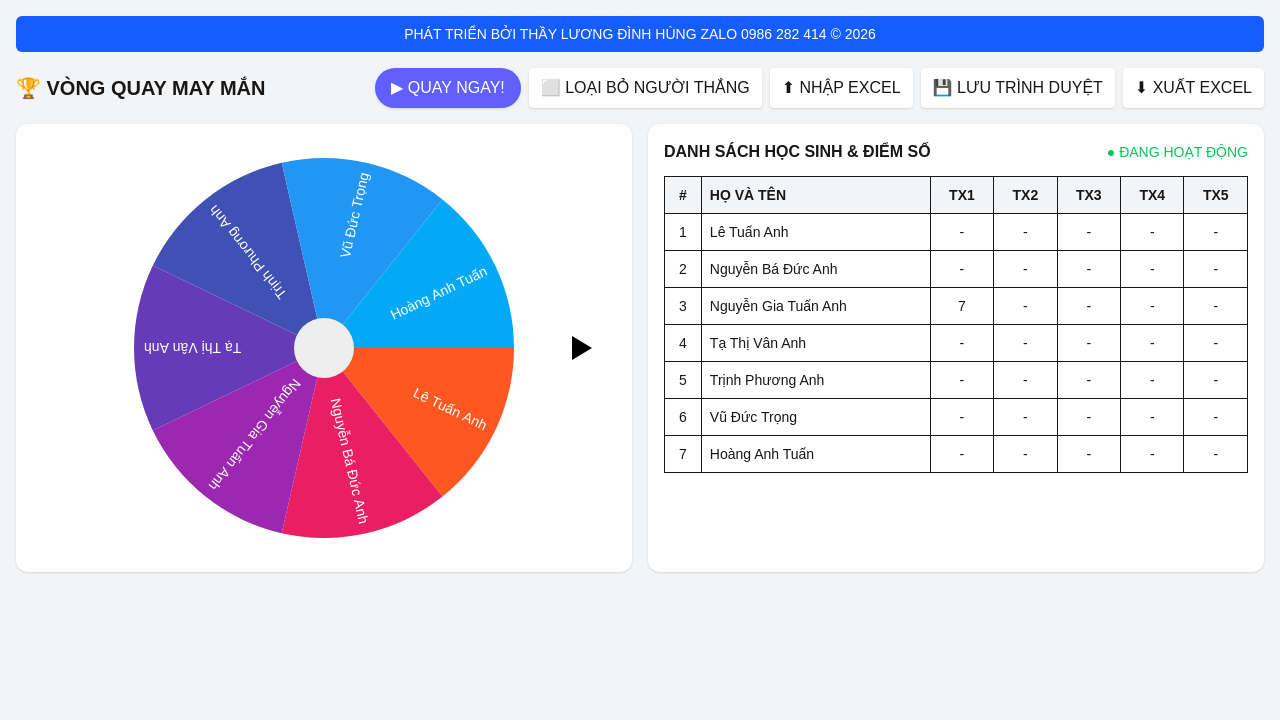
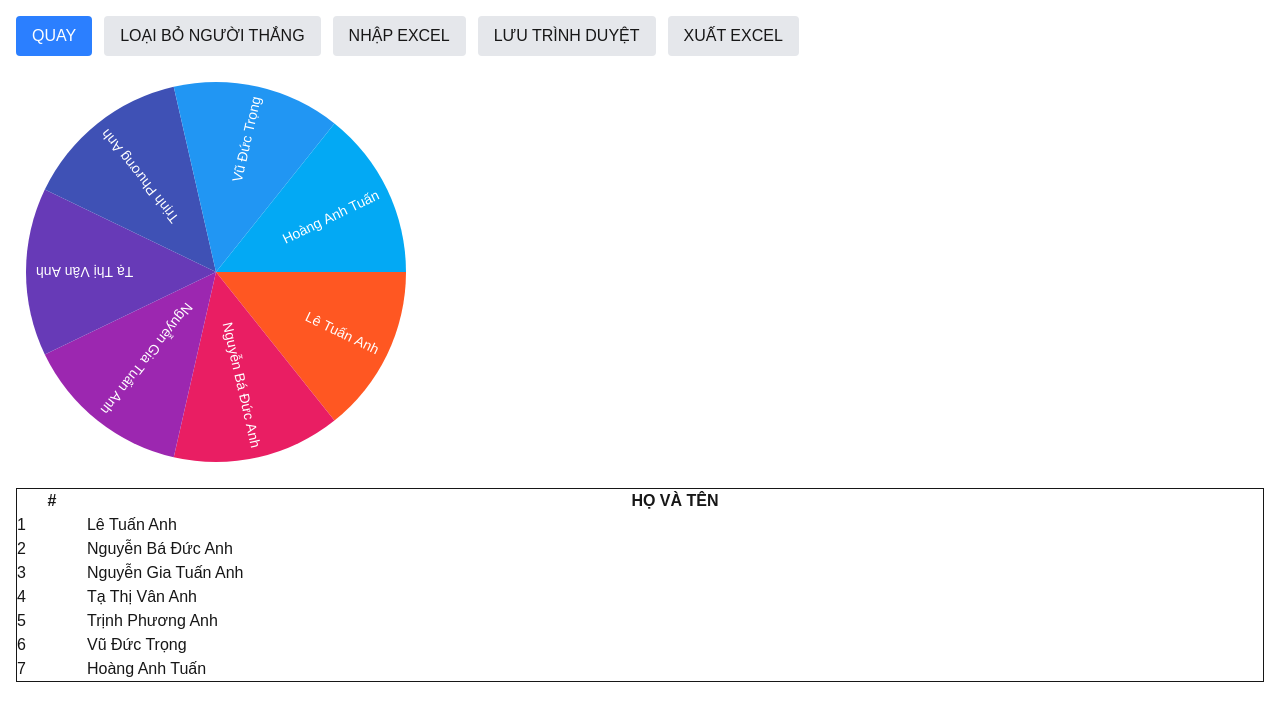
Before and after one commit to ldhpm2/lucky-wheel1, a Next.js app: page / in a window 1280 px wide. Shown: the top 720 px of the page. Built offline with nearby package versions, Linux system fonts and the light colour scheme.

Commit message:
Update page.tsx

```diff
--- a/app/page.tsx
+++ b/app/page.tsx
@@ -1,32 +1,33 @@
 "use client";
 
 import { useEffect, useRef, useState } from "react";
+import * as XLSX from "xlsx";
 
-const students = [
-  "Lê Tuấn Anh",
-  "Nguyễn Bá Đức Anh",
-  "Nguyễn Gia Tuấn Anh",
-  "Tạ Thị Vân Anh",
-  "Trịnh Phương Anh",
-  "Vũ Đức Trọng",
-  "Hoàng Anh Tuấn",
-];
-
-const colors = [
-  "#ff5722",
-  "#e91e63",
-  "#9c27b0",
-  "#673ab7",
-  "#3f51b5",
-  "#2196f3",
-  "#03a9f4",
-];
+type Student = {
+  name: string;
+  scores: string[];
+};
 
 export default function Page() {
   const canvasRef = useRef<HTMLCanvasElement>(null);
+
+  const [students, setStudents] = useState<Student[]>([
+    { name: "Lê Tuấn Anh", scores: ["-", "-", "-", "-", "-"] },
+    { name: "Nguyễn Bá Đức Anh", scores: ["-", "-", "-", "-", "-"] },
+    { name: "Nguyễn Gia Tuấn Anh", scores: ["7", "-", "-", "-", "-"] },
+    { name: "Tạ Thị Vân Anh", scores: ["-", "-", "-", "-", "-"] },
+    { name: "Trịnh Phương Anh", scores: ["-", "-", "-", "-", "-"] },
+    { name: "Vũ Đức Trọng", scores: ["-", "-", "-", "-", "-"] },
+    { name: "Hoàng Anh Tuấn", scores: ["-", "-", "-", "-", "-"] },
+  ]);
+
+  const [winner, setWinner] = useState<number | null>(null);
   const [angle, setAngle] = useState(0);
   const [spinning, setSpinning] = useState(false);
 
+  const colors = ["#ff5722", "#e91e63", "#9c27b0", "#673ab7", "#3f51b5", "#2196f3", "#03a9f4"];
+
+  // 🎡 DRAW WHEEL
   const drawWheel = (ctx: CanvasRenderingContext2D) => {
     const size = 400;
     const radius = size / 2;
@@ -34,7 +35,7 @@ export default function Page() {
 
     ctx.clearRect(0, 0, size, size);
 
-    students.forEach((name, i) => {
+    students.forEach((s, i) => {
       const start = i * arc + angle;
       const end = start + arc;
 
@@ -44,37 +45,27 @@ export default function Page() {
       ctx.arc(radius, radius, radius - 10, start, end);
       ctx.fill();
 
-      // text
       ctx.save();
       ctx.translate(radius, radius);
       ctx.rotate(start + arc / 2);
       ctx.fillStyle = "#fff";
       ctx.font = "14px sans-serif";
       ctx.textAlign = "right";
-      ctx.fillText(name, radius - 20, 5);
+      ctx.fillText(s.name, radius - 20, 5);
       ctx.restore();
     });
-
-    // center
-    ctx.beginPath();
-    ctx.arc(radius, radius, 30, 0, 2 * Math.PI);
-    ctx.fillStyle = "#eee";
-    ctx.fill();
   };
 
   useEffect(() => {
-    const canvas = canvasRef.current;
-    if (!canvas) return;
-    const ctx = canvas.getContext("2d");
-    if (!ctx) return;
+    const ctx = canvasRef.current?.getContext("2d");
+    if (ctx && students.length > 0) drawWheel(ctx);
+  }, [angle, students]);
 
-    drawWheel(ctx);
-  }, [angle]);
+  // 🎯 SPIN
+  const spin = () => {
+    if (spinning || students.length === 0) return;
 
-  const spin = () => {
-    if (spinning) return;
     setSpinning(true);
-
     let velocity = Math.random() * 0.3 + 0.3;
 
     const animate = () => {
@@ -83,6 +74,13 @@ export default function Page() {
         velocity *= 0.97;
 
         if (velocity < 0.002) {
+          const arc = (2 * Math.PI) / students.length;
+          const index =
+            students.length -
+            Math.floor(((newAngle % (2 * Math.PI)) / arc)) -
+            1;
+
+          setWinner(index);
           setSpinning(false);
           return newAngle;
         }
@@ -95,94 +93,119 @@ export default function Page() {
     animate();
   };
 
+  // ❌ REMOVE WINNER
+  const removeWinner = () => {
+    if (winner === null) return;
+    const newList = students.filter((_, i) => i !== winner);
+    setStudents(newList);
+    setWinner(null);
+  };
+
+  // 💾 SAVE LOCAL
+  const saveData = () => {
+    localStorage.setItem("students", JSON.stringify(students));
+    alert("Đã lưu!");
+  };
+
+  // 📂 LOAD LOCAL
+  useEffect(() => {
+    const data = localStorage.getItem("students");
+    if (data) setStudents(JSON.parse(data));
+  }, []);
+
+  // 📥 IMPORT EXCEL
+  const importExcel = (e: any) => {
+    const file = e.target.files[0];
+    const reader = new FileReader();
+
+    reader.onload = (evt) => {
+      const wb = XLSX.read(evt.target?.result, { type: "binary" });
+      const sheet = wb.Sheets[wb.SheetNames[0]];
+      const json = XLSX.utils.sheet_to_json<any>(sheet);
+
+      const newStudents = json.map((row: any) => ({
+        name: row["HỌ VÀ TÊN"] || row["name"],
+        scores: ["-", "-", "-", "-", "-"],
+      }));
+
+      setStudents(newStudents);
+    };
+
+    reader.readAsBinaryString(file);
+  };
+
+  // 📤 EXPORT EXCEL
+  const exportExcel = () => {
+    const data = students.map((s, i) => ({
+      STT: i + 1,
+      "HỌ VÀ TÊN": s.name,
+      TX1: s.scores[0],
+      TX2: s.scores[1],
+      TX3: s.scores[2],
+      TX4: s.scores[3],
+      TX5: s.scores[4],
+    }));
+
+    const ws = XLSX.utils.json_to_sheet(data);
+    const wb = XLSX.utils.book_new();
+    XLSX.utils.book_append_sheet(wb, ws, "Students");
+
+    XLSX.writeFile(wb, "students.xlsx");
+  };
+
   return (
-    <div className="min-h-screen bg-gray-100 p-4">
-      {/* HEADER */}
-      <div className="bg-blue-600 text-white text-center py-2 rounded-md mb-4 text-sm">
-        PHÁT TRIỂN BỞI THẦY LƯƠNG ĐÌNH HÙNG ZALO 0986 282 414 © 2026
+    <div className="p-4">
+      {/* BUTTONS */}
+      <div className="flex gap-3 mb-4 flex-wrap">
+        <button onClick={spin} className="bg-blue-500 text-white px-4 py-2 rounded">
+          QUAY
+        </button>
+
+        <button onClick={removeWinner} className="bg-gray-200 px-4 py-2 rounded">
+          LOẠI BỎ NGƯỜI THẮNG
+        </button>
+
+        <label className="bg-gray-200 px-4 py-2 rounded cursor-pointer">
+          NHẬP EXCEL
+          <input type="file" hidden onChange={importExcel} />
+        </label>
+
+        <button onClick={saveData} className="bg-gray-200 px-4 py-2 rounded">
+          LƯU TRÌNH DUYỆT
+        </button>
+
+        <button onClick={exportExcel} className="bg-gray-200 px-4 py-2 rounded">
+          XUẤT EXCEL
+        </button>
       </div>
 
-      {/* TOP BAR */}
-      <div className="flex items-center justify-between mb-4">
-        <h1 className="text-xl font-bold flex items-center gap-2">
-          🏆 VÒNG QUAY MAY MẮN
-        </h1>
+      {/* WINNER */}
+      {winner !== null && (
+        <div className="mb-2 text-green-600 font-bold">
+          🎉 Người trúng: {students[winner]?.name}
+        </div>
+      )}
 
-        <div className="flex gap-2 flex-wrap">
-          <button
-            onClick={spin}
-            className="bg-indigo-500 text-white px-4 py-2 rounded-full shadow"
-          >
-            ▶ QUAY NGAY!
-          </button>
-
-          <button className="bg-white px-3 py-2 rounded shadow">
-            ⬜ LOẠI BỎ NGƯỜI THẮNG
-          </button>
-
-          <button className="bg-white px-3 py-2 rounded shadow">
-            ⬆ NHẬP EXCEL
-          </button>
-
-          <button className="bg-white px-3 py-2 rounded shadow">
-            💾 LƯU TRÌNH DUYỆT
-          </button>
-
-          <button className="bg-white px-3 py-2 rounded shadow">
-            ⬇ XUẤT EXCEL
-          </button>
-        </div>
-      </div>
-
-      {/* MAIN */}
-      <div className="grid grid-cols-1 md:grid-cols-2 gap-4">
       {/* WHEEL */}
-        <div className="bg-white rounded-xl shadow p-6 flex justify-center items-center relative">
       <canvas ref={canvasRef} width={400} height={400} />
 
-          {/* Pointer */}
-          <div className="absolute right-10 top-1/2 -translate-y-1/2">
-            <div className="w-0 h-0 border-t-[12px] border-b-[12px] border-l-[20px] border-t-transparent border-b-transparent border-l-black"></div>
-          </div>
-        </div>
-
       {/* TABLE */}
-        <div className="bg-white rounded-xl shadow p-4">
-          <div className="flex justify-between items-center mb-3">
-            <h2 className="font-semibold">DANH SÁCH HỌC SINH & ĐIỂM SỐ</h2>
-            <span className="text-green-500 text-sm">● ĐANG HOẠT ĐỘNG</span>
-          </div>
-
-          <table className="w-full text-sm border">
-            <thead className="bg-gray-100">
+      <table className="mt-4 border w-full">
+        <thead>
           <tr>
-                <th className="border p-2">#</th>
-                <th className="border p-2 text-left">HỌ VÀ TÊN</th>
-                <th className="border p-2">TX1</th>
-                <th className="border p-2">TX2</th>
-                <th className="border p-2">TX3</th>
-                <th className="border p-2">TX4</th>
-                <th className="border p-2">TX5</th>
+            <th>#</th>
+            <th>HỌ VÀ TÊN</th>
           </tr>
         </thead>
         <tbody>
-              {students.map((name, i) => (
+          {students.map((s, i) => (
             <tr key={i}>
-                  <td className="border p-2 text-center">{i + 1}</td>
-                  <td className="border p-2">{name}</td>
-                  <td className="border p-2 text-center">
-                    {i === 2 ? "7" : "-"}
-                  </td>
-                  <td className="border p-2 text-center">-</td>
-                  <td className="border p-2 text-center">-</td>
-                  <td className="border p-2 text-center">-</td>
-                  <td className="border p-2 text-center">-</td>
+              <td>{i + 1}</td>
+              <td>{s.name}</td>
             </tr>
           ))}
         </tbody>
       </table>
     </div>
-      </div>
-    </div>
   );
 }
```
Lines whose indentation alone changed are shown as unchanged.
